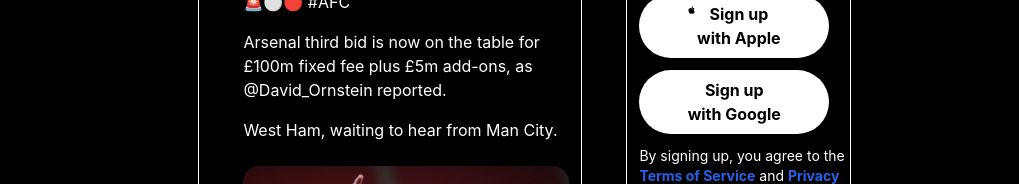
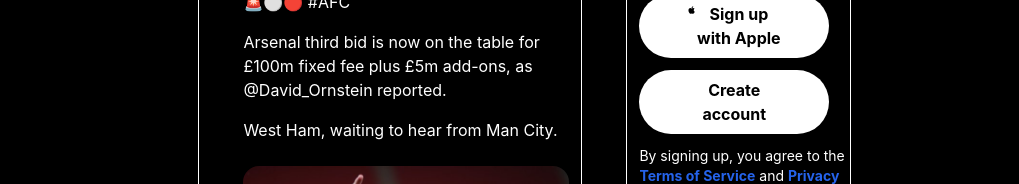
Before and after one commit to Youngemmy5956/Twitter-clone, a React (Create React App) app in the folder frontend/home/: page /signup in a window 1280 px wide. Shown: the part 211-395 px from the top of the page, without its empty margins (224-1243 px from the left). Built offline with nearby package versions, Linux system fonts and the light colour scheme.

Commit message:
added modal

```diff
--- a/frontend/home/package.json
+++ b/frontend/home/package.json
@@ -9,6 +9,7 @@
     "react": "^18.2.0",
     "react-dom": "^18.2.0",
     "react-icons": "^4.10.1",
+    "react-modal": "^3.16.1",
     "react-router-dom": "^6.14.0",
     "react-scripts": "5.0.1",
     "web-vitals": "^2.1.4"
--- a/frontend/home/src/Pages/Signup.jsx
+++ b/frontend/home/src/Pages/Signup.jsx
@@ -1,4 +1,4 @@
-import React from "react";
+import React, { useState } from "react";
 import { BsTwitter } from "react-icons/bs";
 import { FiSearch } from "react-icons/fi";
 import { FiSettings } from "react-icons/fi";
@@ -7,9 +7,20 @@
 import { AiFillApple } from "react-icons/ai";
 import { CgProfile } from "react-icons/cg";
 import { MdVerified } from "react-icons/md";
-import images from "../Assets/FzqYPWfWIAEHXkI.jpeg"
+import images from "../Assets/FzqYPWfWIAEHXkI.jpeg";
+import Modal from "react-modal";
 
 export default function Signup() {
+  const [modal, setModal] = useState(false);
+
+  const openModal = () => {
+    setModal(true);
+  };
+
+  const closeModal = () => {
+    setModal(false);
+  };
+
   return (
     <div>
       <div className="w-full bg-black text-white flex">
@@ -88,16 +99,7 @@
           <div className="rounded-3xl border-white mt-6 mb-4 pl-8">
             <img src={images} alt="" className="rounded-2xl" />
           </div>
-
-
-
-
-
         </div>
-
-
-
-
 
         <div className="w-[37%] px-3 py-2">
           <div className="border border-white rounded-2xl w-[50%] pl-3 mt-3 pb-3 ml-8 py-2">
@@ -114,8 +116,29 @@
                 <AiFillApple /> Sign up with Apple
               </button>
 
-              <button className=" bg-white py-[8px] mt-3 text-black px-12 rounded-full font-bold w-[90%] ">
-                Sign up with Google
+              <Modal
+                style={{
+                  overlay: {
+                    position: "fixed",
+                    top: "0%",
+                    left: "0%",
+                    right: "0%",
+                    bottom: "0%",
+                    backgroundColor: "#00000078",
+                    zIndex: 100,
+                  },
+                }}
+                className="absolute top-[100px] mx-4 rounded-[5px] lg:top-auto mt-[30vh] left-0 lg:left-[35%] lg:right-[35%] right-0 h-auto pb-12 overflow-y-auto overflow-auto bg-[#FFFDFD] z-50 outline-none border-0 flex flex-col justify-between shadow-[5px_5px_30px_0px_#00000040]"
+                isOpen={modal}
+                shouldCloseOnOverlayclick={true}
+                onRequestClose={closeModal}
+                ariaHideApp={false}
+              ></Modal>
+              <button
+                className=" bg-white py-[8px] mt-3 text-black px-12 rounded-full font-bold w-[90%] "
+                onClick={openModal}
+              >
+                Create account
               </button>
 
               <h1 className="text-sm pt-3">
```
Also changed, not shown: 1 other file (tests, documents, lock files or other folders). Lines whose indentation alone changed are shown as unchanged.
